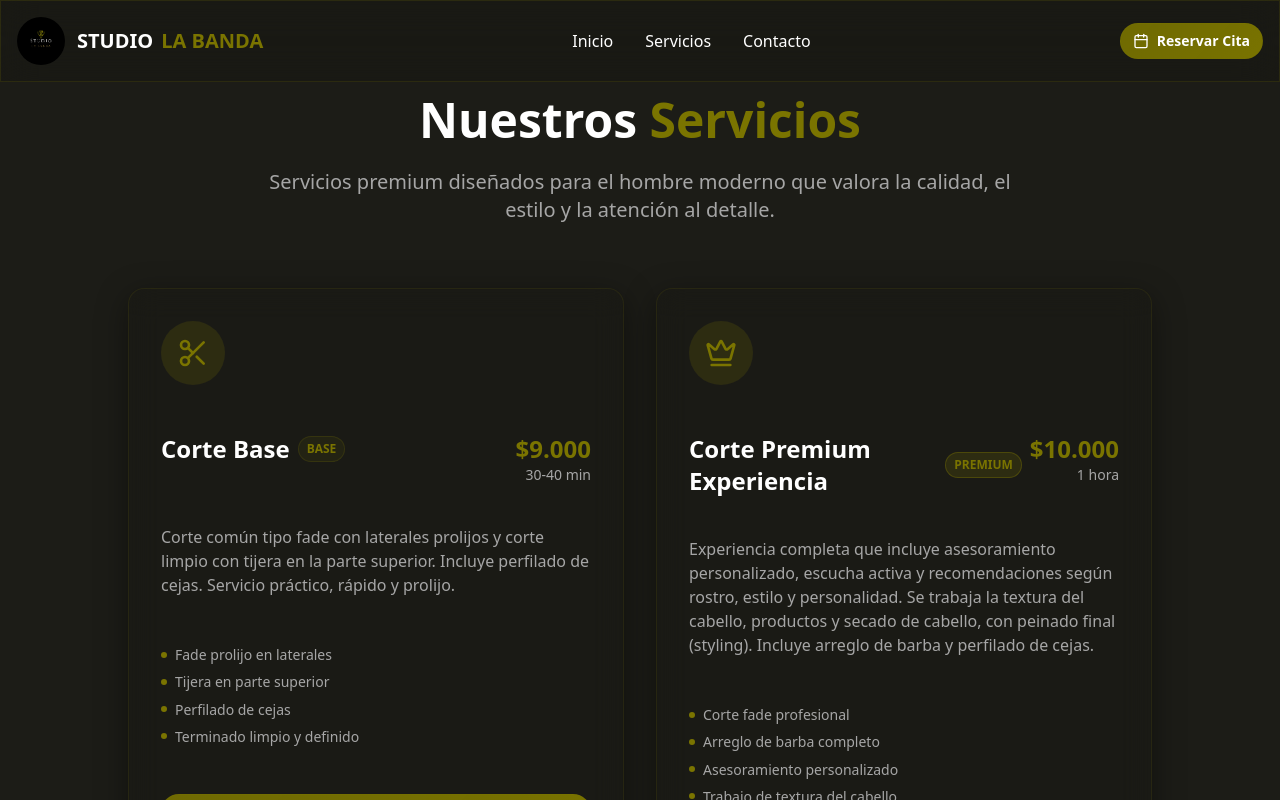
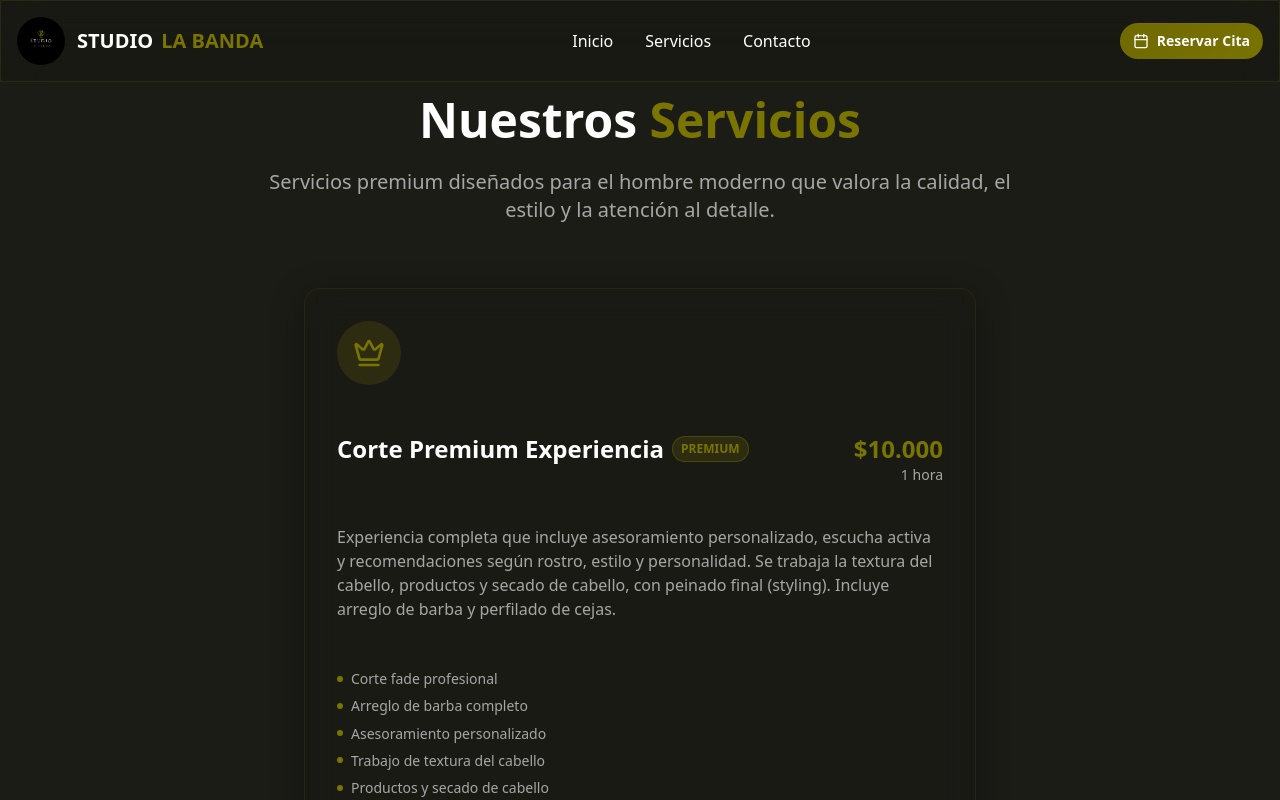
Before and after one commit to BrianGelvez/estudiolabanda, a Next.js app: page /servicios in a window 1280 px wide. Shown: the top 800 px of the page. Built offline with nearby package versions, Linux system fonts and the light colour scheme.

Commit message:
cambio de servicios

```diff
--- a/app/reservar/page.tsx
+++ b/app/reservar/page.tsx
@@ -5,7 +5,7 @@ import { Button } from "@/components/ui/button"
 import { Card } from "@/components/ui/card"
 import { Input } from "@/components/ui/input"
 import { Label } from "@/components/ui/label"
-import { Calendar, Clock, User, Check, Scissors, Crown } from "lucide-react"
+import { Calendar, Clock, User, Check, Crown } from "lucide-react"
 import Image from "next/image"
 import Header from "@/components/header"
 import Footer from "@/components/footer"
@@ -35,12 +35,6 @@ const barbers = [
 ]
 
 const services = [
-  {
-    id: "base",
-    name: "Corte Base",
-    price: "$9.000",
-    icon: Scissors,
-  },
   {
     id: "premium",
     name: "Corte Premium Experiencia",
@@ -116,11 +110,10 @@ export default function ReservarPage() {
 
   useEffect(() => {
     const serviceParam = searchParams?.get('servicio')
-    if (serviceParam) {
+    if (serviceParam === 'premium') {
       setSelectedService(serviceParam)
     } else {
-      // Servicio por defecto si no viene ninguno
-      setSelectedService('base')
+      setSelectedService('premium')
     }
   }, [searchParams])
 
--- a/app/servicios/page.tsx
+++ b/app/servicios/page.tsx
@@ -3,27 +3,12 @@
 import { Card } from "@/components/ui/card"
 import { Button } from "@/components/ui/button"
 import Link from "next/link"
-import { Scissors, Crown } from "lucide-react"
+import { Crown } from "lucide-react"
 import Header from "@/components/header"
 import Footer from "@/components/footer"
 import { motion } from "framer-motion"
 
 const services = [
-  {
-    tier: "base" as const,
-    icon: Scissors,
-    title: "Corte Base",
-    description:
-      "Corte común tipo fade con laterales prolijos y corte limpio con tijera en la parte superior. Incluye perfilado de cejas. Servicio práctico, rápido y prolijo.",
-    price: "$9.000",
-    duration: "30-40 min",
-    features: [
-      "Fade prolijo en laterales",
-      "Tijera en parte superior",
-      "Perfilado de cejas",
-      "Terminado limpio y definido",
-    ],
-  },
   {
     tier: "premium" as const,
     icon: Crown,
@@ -87,12 +72,12 @@ export default function ServiciosPage() {
             </p>
           </motion.div>
 
-          {/* Services Grid - Ajustado para 2 servicios */}
+          {/* Services Grid - Un solo servicio premium */}
           <motion.div
             variants={containerVariants}
             initial="hidden"
             animate="visible"
-            className="grid md:grid-cols-2 gap-6 sm:gap-8 max-w-5xl mx-auto mb-16"
+            className="grid grid-cols-1 gap-6 sm:gap-8 max-w-2xl mx-auto mb-16"
           >
             {services.map((service, index) => (
               <motion.div
@@ -102,9 +87,7 @@ export default function ServiciosPage() {
                 whileTap={{ scale: 0.98 }}
               >
                 <Card
-                  className={`glass-card card-bright rounded-2xl p-6 sm:p-8 h-full transition-all duration-300 ${
-                    service.tier === "premium" ? "ring-2 ring-primary/60" : ""
-                  }`}
+                  className="glass-card card-bright rounded-2xl p-6 sm:p-8 h-full transition-all duration-300 ring-2 ring-primary/60"
                 >
                 <div className="w-14 h-14 sm:w-16 sm:h-16 bg-primary/20 rounded-full flex items-center justify-center mb-4 sm:mb-6">
                   <service.icon className="w-6 h-6 sm:w-8 sm:h-8 text-primary" />
@@ -113,14 +96,8 @@ export default function ServiciosPage() {
                 <div className="flex flex-col gap-2 sm:flex-row sm:justify-between sm:items-start mb-4">
                   <h3 className="text-xl sm:text-2xl font-bold text-white flex items-center gap-2">
                     {service.title}
-                    <span
-                      className={`text-[10px] sm:text-xs px-2 py-0.5 sm:py-1 rounded-full border ${
-                        service.tier === "base"
-                          ? "bg-primary/10 border-primary/20 text-primary"
-                          : "bg-primary/20 border-primary/40 text-primary"
-                      }`}
-                    >
-                      {service.tier === "base" ? "BASE" : "PREMIUM"}
+                    <span className="text-[10px] sm:text-xs px-2 py-0.5 sm:py-1 rounded-full border bg-primary/20 border-primary/40 text-primary">
+                      PREMIUM
                     </span>
                   </h3>
                   <div className="text-left sm:text-right">
```
